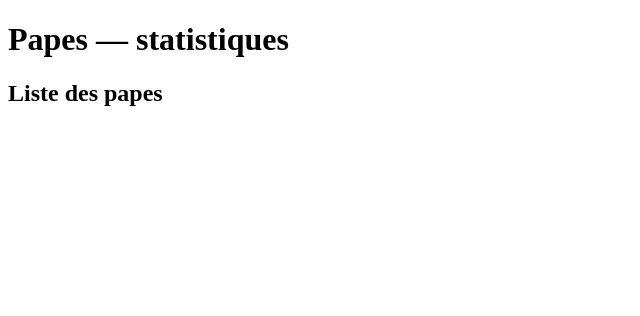
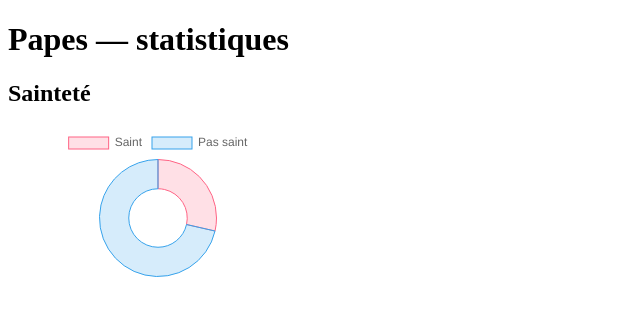
Before and after one commit to romain-warnan/papes, a plain HTML site: page docs/index.html in a window 1280 px wide. Shown: the whole page, without its empty margins (0-640 px from the left). Drawn offline with nearby package versions, Linux system fonts and the light colour scheme.

Commit message:
Premier graphique simple

```diff
--- /dev/null
+++ b/docs/data/papes-par-saintete.json
@@ -0,0 +1 @@
+[{"label": "Saint", "value": 76},{"label": "Pas saint", "value": 190}]
--- a/docs/index.html
+++ b/docs/index.html
@@ -3,9 +3,16 @@
 <head>
     <meta charset="UTF-8">
     <title>Papes</title>
+    <script src="https://cdnjs.cloudflare.com/ajax/libs/Chart.js/2.4.0/Chart.min.js"></script>
+    <!--<script src="https://cdn.jsdelivr.net/lodash/4.17.4/lodash.min.js"></script>-->
 </head>
 <body>
     <h1>Papes — statistiques</h1>
-    <h2>Liste des papes</h2>
+    <!--<h2>Liste des papes</h2>-->
+    <h2>Sainteté</h2>
+    <div class="chart-wrapper" style="max-width: 300px; max-height: 300px">
+        <canvas id="papes-par-saintete"></canvas>
+        <script src="scripts/papes-par-saintete.js"></script>
+    </div>
 </body>
 </html>
--- /dev/null
+++ b/docs/scripts/papes-par-saintete.js
@@ -0,0 +1,36 @@
+const context = document.getElementById('papes-par-saintete').getContext('2d')
+
+fetch('data/papes-par-saintete.json')
+    .then(response => response.json())
+    .then(json => draw(json))
+
+const draw = (json) => {
+    const labels = json.map(item => item.label)
+    const values = json.map(item => item.value)
+
+    const chart = new Chart(context, {
+        type: 'doughnut',
+        label: 'Papes canonisés',
+        data: {
+            datasets: [{
+                data: values,
+                backgroundColor: [
+                    'rgba(255, 99, 132, 0.2)',
+                    'rgba(54, 162, 235, 0.2)'
+                ],
+                borderColor: [
+                    'rgba(255,99,132,1)',
+                    'rgba(54, 162, 235, 1)'
+                ],
+                borderWidth: 1
+            }],
+            labels: labels
+        },
+        options: {
+            animation: {
+                animateRotate: true,
+                animateScale: true
+            }
+        }
+    })
+};
--- /dev/null
+++ b/src/main/webapp/data/papes-par-saintete.json
@@ -0,0 +1 @@
+[{"label": "Saint", "value": 76},{"label": "Pas saint", "value": 190}]
```
Also changed, not shown: src/main/webapp/index.html (+8 -1 lines), src/main/webapp/scripts/papes-par-saintete.js (added, +36 -0 lines), 2 other files.
